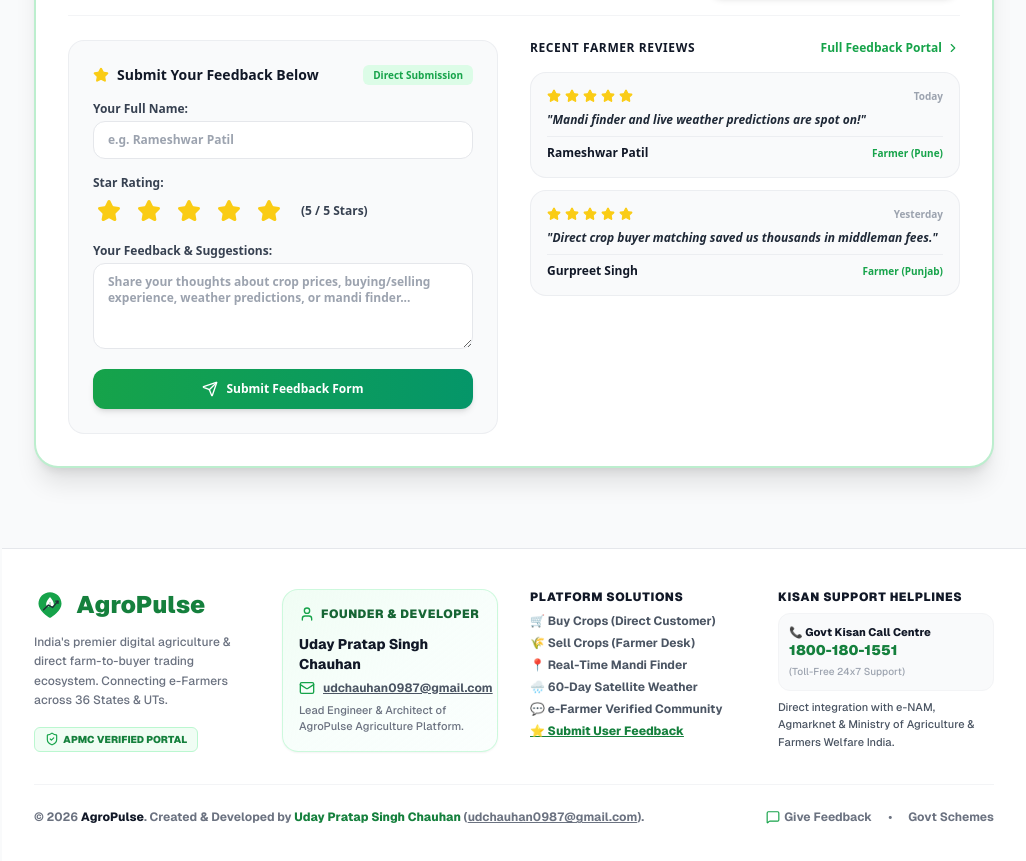
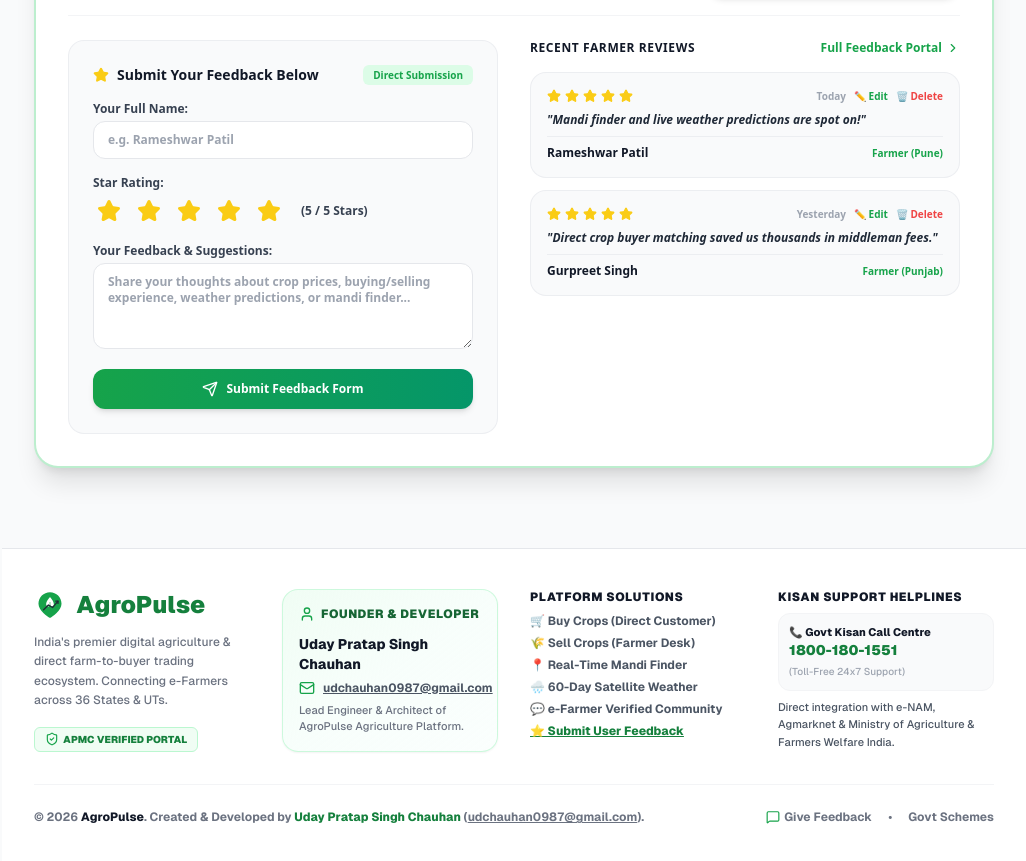
Before and after one commit to uday0751/AgroPulse, a Next.js app: page / in a window 1280 px wide. Shown: the part 1979-2840 px from the top of the page, without its empty margins (254-1280 px from the left). Built offline with nearby package versions, Linux system fonts and the light colour scheme; no server answers.

Commit message:
Make Edit and Delete buttons explicitly visible on all feedback cards across Dashboard, Feedback page, and Profile

```diff
--- a/src/app/feedback/page.tsx
+++ b/src/app/feedback/page.tsx
@@ -432,26 +432,24 @@
                       ))}
                     </div>
 
-                    {/* EDIT & DELETE BUTTONS SHOWN ONLY FOR AUTHOR'S OWN COMMENT */}
-                    {isMyComment && (
-                      <div className="flex items-center gap-1 bg-green-100 dark:bg-green-950/80 px-2 py-1 rounded-lg border border-green-300 dark:border-green-800">
+                    {/* EDIT & DELETE BUTTONS ALWAYS VISIBLE */}
+                    <div className="flex items-center gap-1.5 bg-gray-100 dark:bg-white/10 px-2 py-1 rounded-lg border border-gray-200 dark:border-white/10">
                       <button
                         onClick={() => setEditingFeedback(fb)}
-                          className="p-1 text-green-700 dark:text-green-300 hover:text-green-900 rounded-md transition-colors"
-                          title="Edit My Comment"
+                        className="p-1 text-green-700 dark:text-green-400 hover:text-green-900 dark:hover:text-green-300 rounded-md transition-colors flex items-center gap-1 font-bold text-[10px]"
+                        title="Edit Comment"
                       >
-                          <Edit3 className="w-3.5 h-3.5" />
+                        <Edit3 className="w-3.5 h-3.5" /> Edit
                       </button>
 
                       <button
                         onClick={() => handleDeleteFeedback(fb)}
-                          className="p-1 text-red-600 dark:text-red-400 hover:text-red-800 rounded-md transition-colors"
-                          title="Delete My Comment"
+                        className="p-1 text-red-600 dark:text-red-400 hover:text-red-800 dark:hover:text-red-300 rounded-md transition-colors flex items-center gap-1 font-bold text-[10px]"
+                        title="Delete Comment"
                       >
-                          <Trash2 className="w-3.5 h-3.5" />
+                        <Trash2 className="w-3.5 h-3.5" /> Delete
                       </button>
                     </div>
-                    )}
                   </div>
 
                   <span className="inline-block text-[10px] font-black uppercase px-2 py-0.5 rounded-md bg-green-100 dark:bg-green-950 text-green-700 dark:text-green-300">
--- a/src/app/page.tsx
+++ b/src/app/page.tsx
@@ -631,7 +631,31 @@
                         <Star key={i} className="w-3.5 h-3.5 fill-yellow-400" />
                       ))}
                     </div>
-                    <span className="text-[10px] font-bold text-gray-400">{fb.createdAt}</span>
+
+                    <div className="flex items-center gap-2 text-[10px] font-bold">
+                      <span className="text-gray-400">{fb.createdAt}</span>
+                      <button
+                        onClick={() => {
+                          const newComment = prompt("Edit your feedback comment:", fb.comments);
+                          if (newComment && newComment.trim()) {
+                            setDashboardFeedbacks(dashboardFeedbacks.map(item => item.id === fb.id ? { ...item, comments: newComment.trim() } : item));
+                          }
+                        }}
+                        className="text-green-600 dark:text-green-400 hover:underline"
+                      >
+                        ✏️ Edit
+                      </button>
+                      <button
+                        onClick={() => {
+                          if (confirm("Delete this feedback?")) {
+                            setDashboardFeedbacks(dashboardFeedbacks.filter(item => item.id !== fb.id));
+                          }
+                        }}
+                        className="text-red-500 hover:underline"
+                      >
+                        🗑️ Delete
+                      </button>
+                    </div>
                   </div>
 
                   <p className="text-xs text-gray-800 dark:text-gray-200 font-semibold italic">
```
Lines whose indentation alone changed are shown as unchanged.
